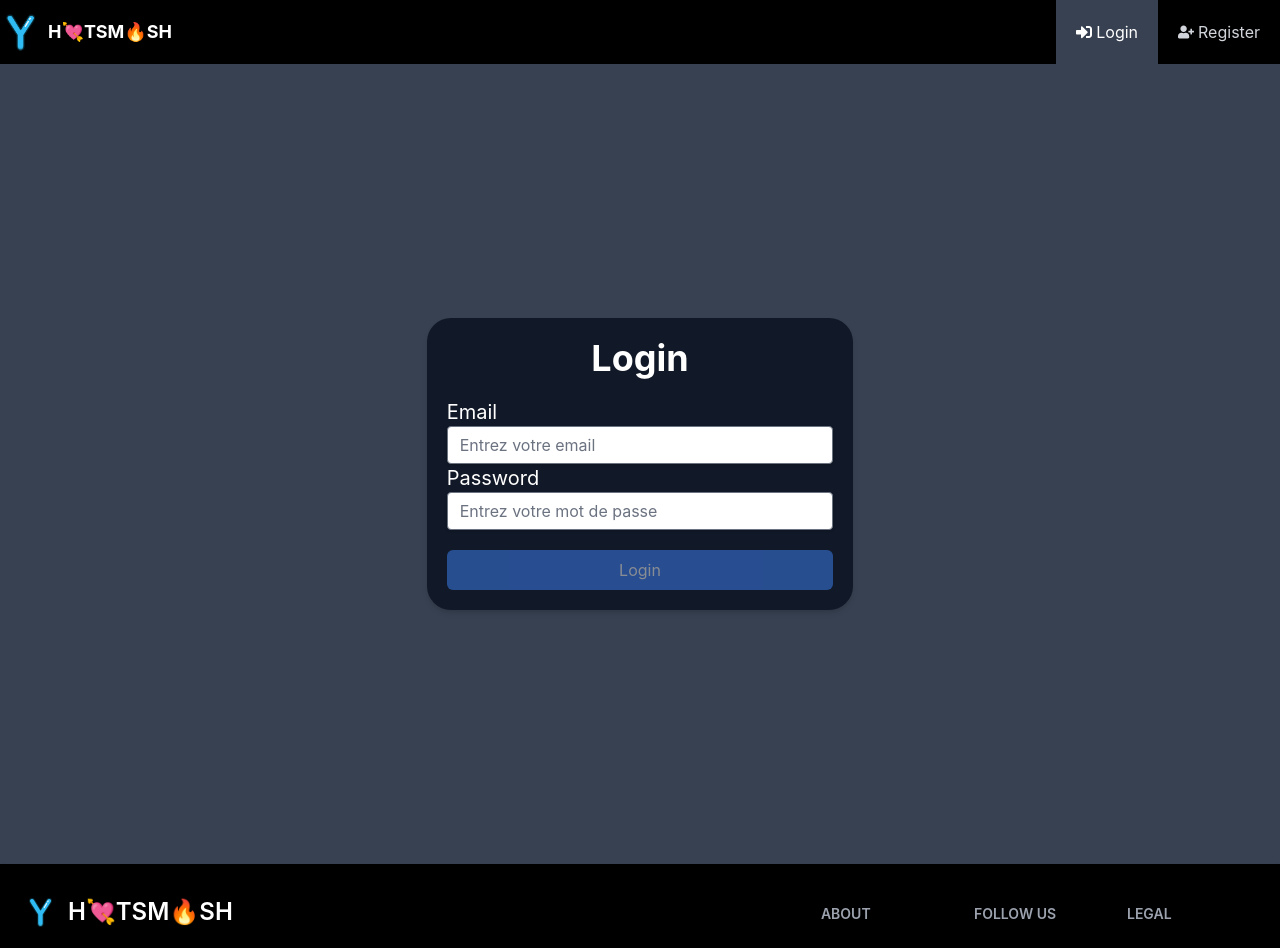
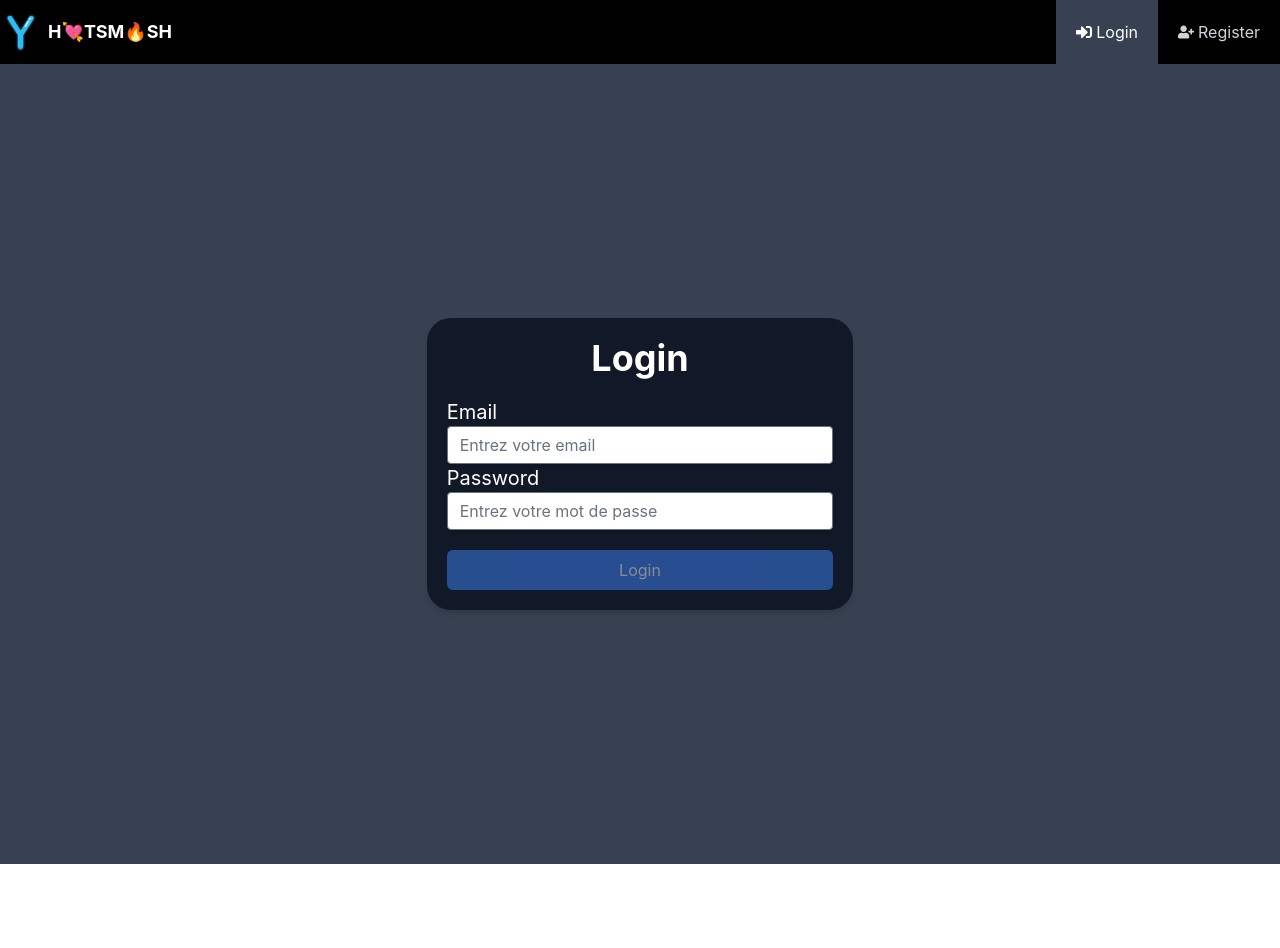
Before and after one commit to MatisAgr/HotSmash, a React (Create React App) app in the folder front/: page /login in a window 1280 px wide. Shown: the top 948 px of the page. After the commit the page ends 864 px from the top, so only its background shows below. Built offline with nearby package versions, Linux system fonts and the light colour scheme; no server answers.

Commit message:
Remove FooterComponent from App.js

```diff
--- a/front/src/App.js
+++ b/front/src/App.js
@@ -55,7 +55,7 @@ function App() {
         </Routes>
       </div>
 
-      <FooterComponent />
+      {/* <FooterComponent /> */}
 
       {isAuthenticated && <FloatingButton onClick={openModal} />}
       <CreatePostModal isOpen={isModalOpen} onClose={closeModal} />
```
